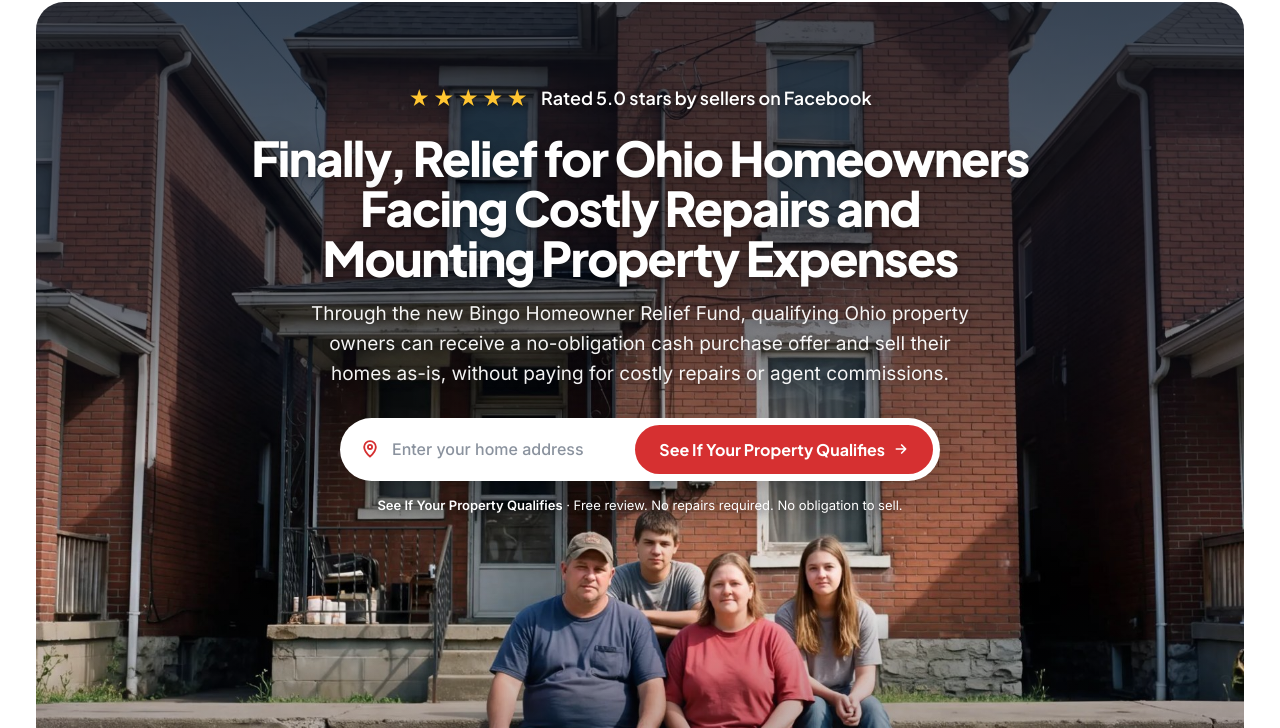
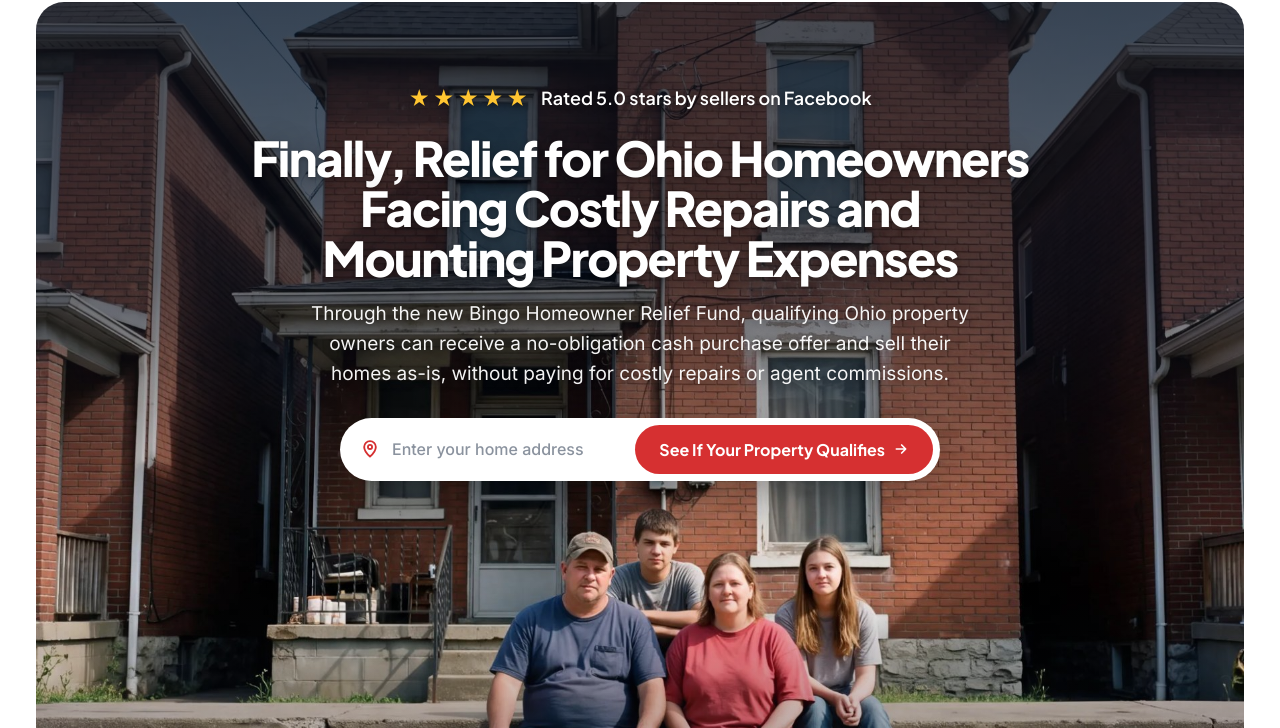
Before and after one commit to pete0723/Bingo-Home-Buyers, a plain HTML site: page relief-fund.html in a window 1280 px wide. Shown: the part 72-800 px from the top of the page. Drawn offline with Linux system fonts and the light colour scheme.

Commit message:
Relief fund page: remove note under address bar
Co-Authored-By: Claude Opus 5.5 <noreply@anthropic.com>
Claude-Session: https://claude.ai/code/session_01WLkXepiSknKQbNw5FqbbBR

```diff
--- a/relief-fund.html
+++ b/relief-fund.html
@@ -395,7 +395,6 @@
             <input type="hidden" name="utm_content">
             <input type="hidden" name="fbclid">
             <p id="address-hint" class="form-hint" hidden></p>
-            <p class="form-note"><strong>See If Your Property Qualifies</strong><span class="sep"> · </span> Free review. No repairs required. No obligation to sell.</p>
           </div>
 
 
```
